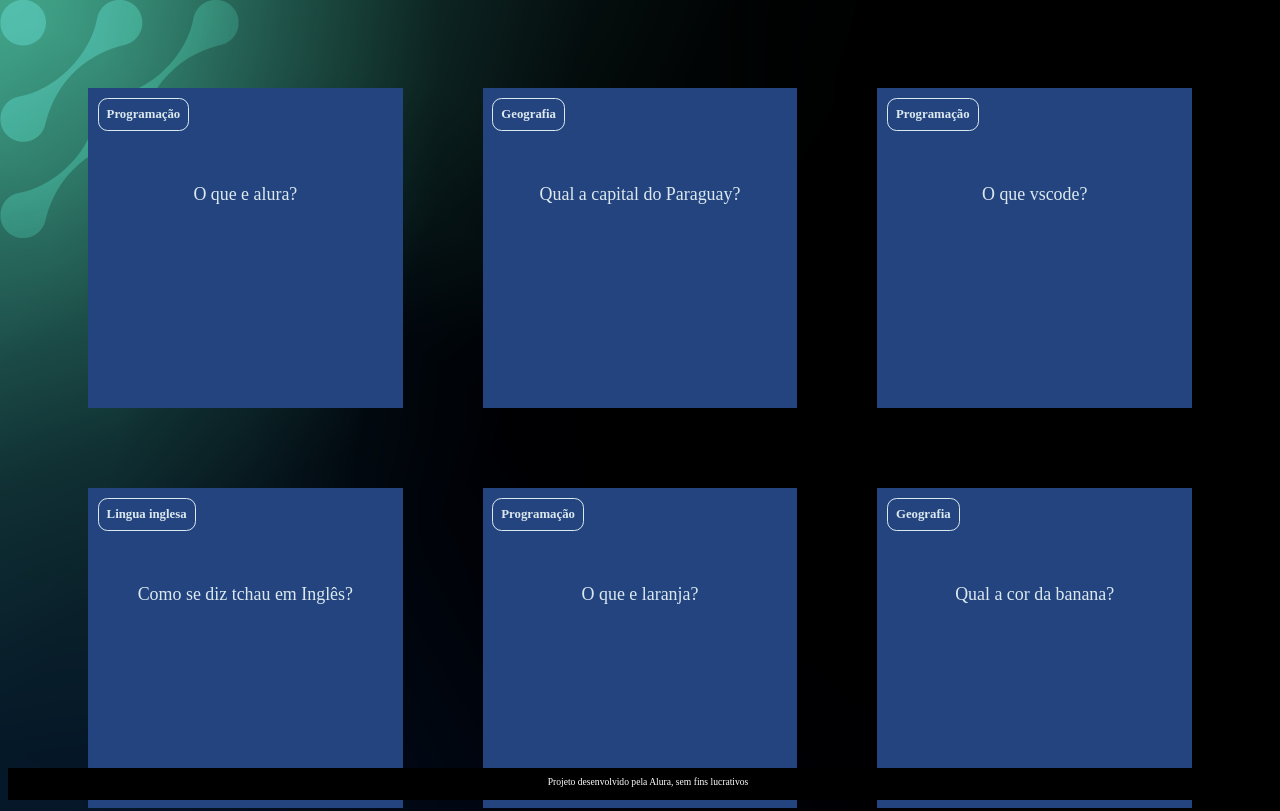
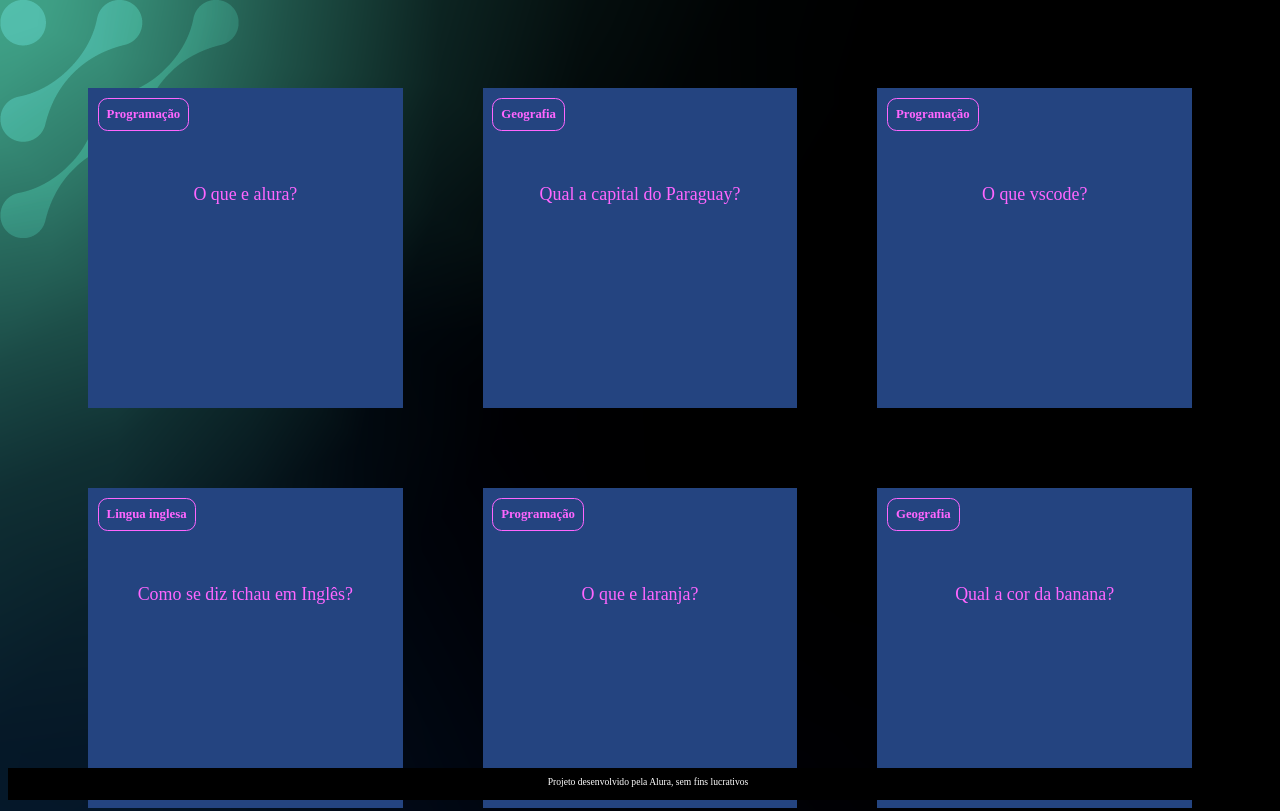
Before and after one commit to thamii008/cartao, a plain HTML site: page index.html in a window 1280 px wide. Shown: the top 811 px of the page. Drawn offline with Linux system fonts and the light colour scheme.

Commit message:
Update style.css

```diff
--- a/assets/style.css
+++ b/assets/style.css
@@ -1,5 +1,5 @@
 :root {
-    --text-color: #DBE9EF;
+    --text-color: #FF66FF;
     --card-front-color: #244480;
     --card-back-color: #11F9BF;
 }
```
